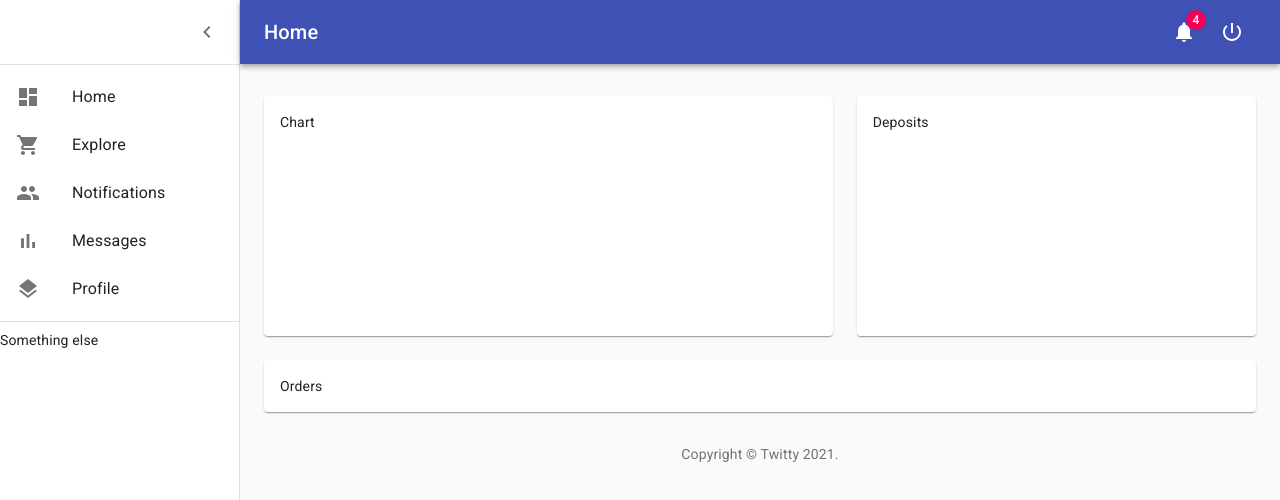
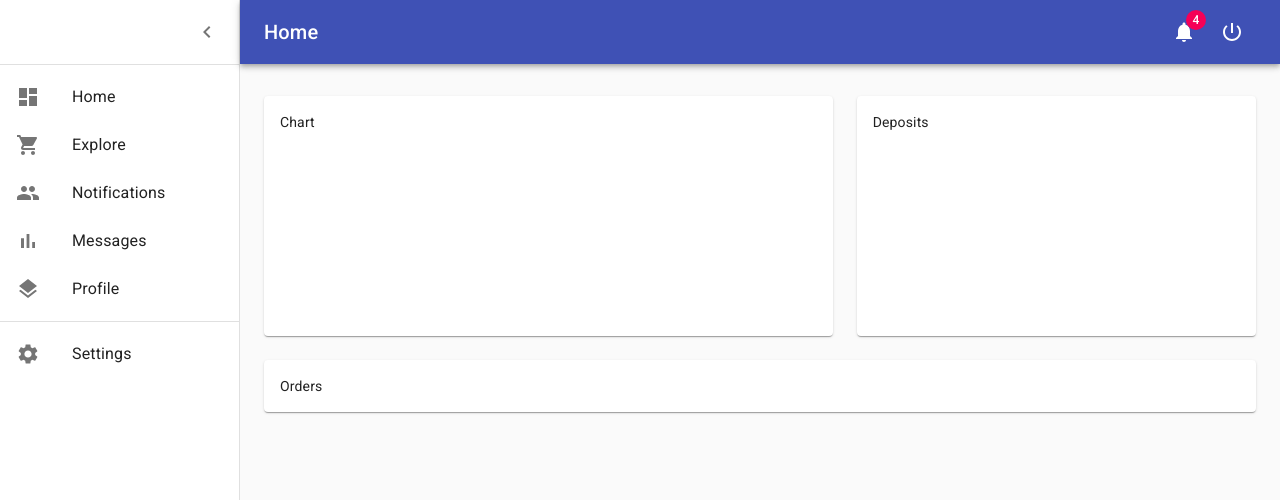
Before and after one commit to danisolo91/twitter-clone, a React (Create React App) app: page /home in a window 1280 px wide. Shown: the top 500 px of the page. Built offline with nearby package versions, Linux system fonts and the light colour scheme; no server answers; sample sign-in values are in the browser's storage.

Commit message:
Add settings button

```diff
--- a/src/components/Dashboard.js
+++ b/src/components/Dashboard.js
@@ -1,10 +1,9 @@
 import { useState } from 'react';
-import { Route, useHistory } from 'react-router-dom';
+import { Route, useHistory, Link as RouterLink } from 'react-router-dom';
 import clsx from 'clsx';
 import { makeStyles } from '@material-ui/core/styles';
 import CssBaseline from '@material-ui/core/CssBaseline';
 import Drawer from '@material-ui/core/Drawer';
-import Box from '@material-ui/core/Box';
 import AppBar from '@material-ui/core/AppBar';
 import Toolbar from '@material-ui/core/Toolbar';
 import List from '@material-ui/core/List';
@@ -15,16 +14,18 @@ import Badge from '@material-ui/core/Badge';
 import Container from '@material-ui/core/Container';
 import Grid from '@material-ui/core/Grid';
 import MenuIcon from '@material-ui/icons/Menu';
+import SettingsIcon from '@material-ui/icons/Settings';
 import ChevronLeftIcon from '@material-ui/icons/ChevronLeft';
 import NotificationsIcon from '@material-ui/icons/Notifications';
 import PowerSettingsNewIcon from '@material-ui/icons/PowerSettingsNew';
 import Alert from '@material-ui/lab/Alert';
 import MenuItems from './MenuItems';
-import Copyright from './Copyright';
 import Home from './Home';
 import Explore from './Explore';
 import Profile from './Profile';
 import useAuth from '../hooks/useAuth';
+import { ListItem, ListItemIcon, ListItemText } from '@material-ui/core';
+import Settings from './Settings';
 
 const drawerWidth = 240;
 
@@ -169,7 +170,14 @@ const Dashboard = () => {
                     <MenuItems />
                 </List>
                 <Divider />
-                <List>Something else</List>
+                <List>
+                    <ListItem button component={RouterLink} to="/settings">
+                        <ListItemIcon>
+                            <SettingsIcon />
+                        </ListItemIcon>
+                        <ListItemText primary="Settings" />
+                    </ListItem>
+                </List>
             </Drawer>
             <main className={classes.content}>
                 <div className={classes.appBarSpacer} />
@@ -179,10 +187,8 @@ const Dashboard = () => {
                         <Route path="/home" component={Home} />
                         <Route path="/explore" component={Explore} />
                         <Route path="/profile" component={Profile} />
+                        <Route path="/settings" component={Settings} />
                     </Grid>
-                    <Box pt={4}>
-                        <Copyright />
-                    </Box>
                 </Container>
             </main>
         </div>
```
